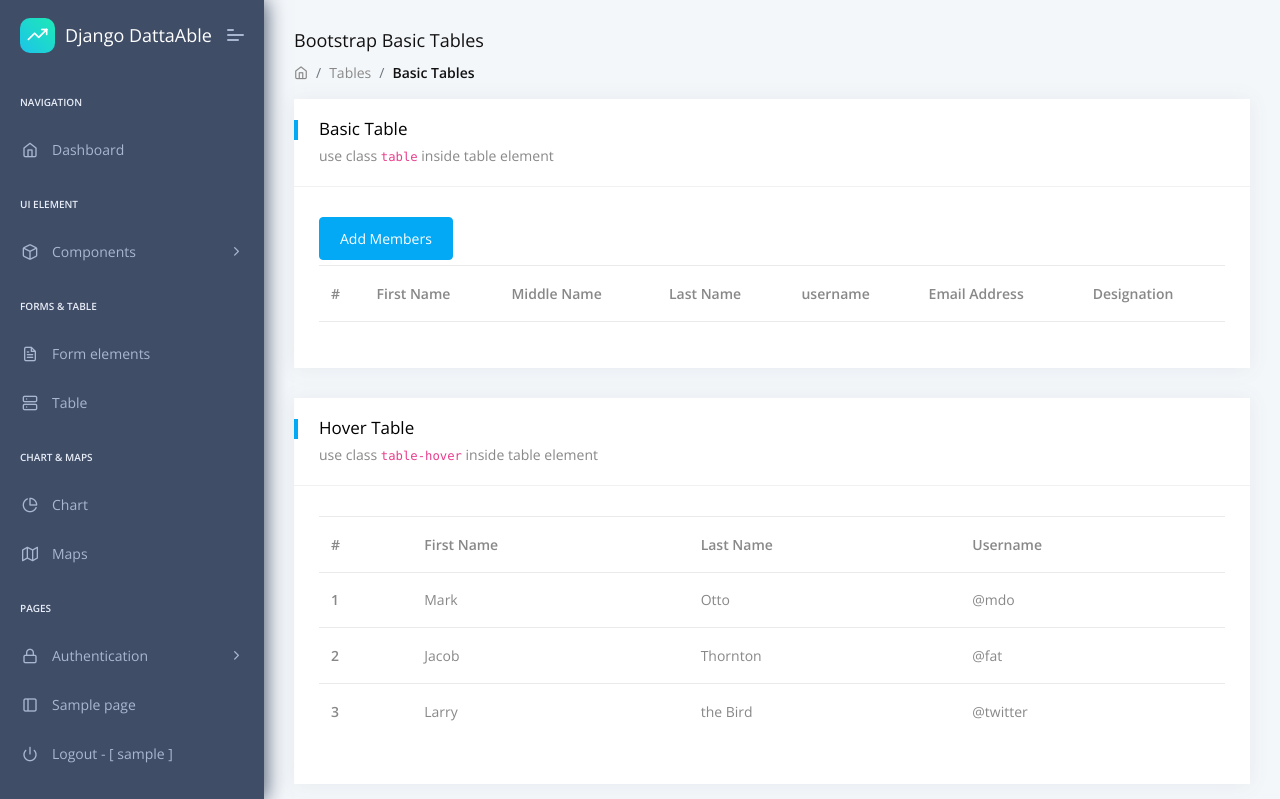
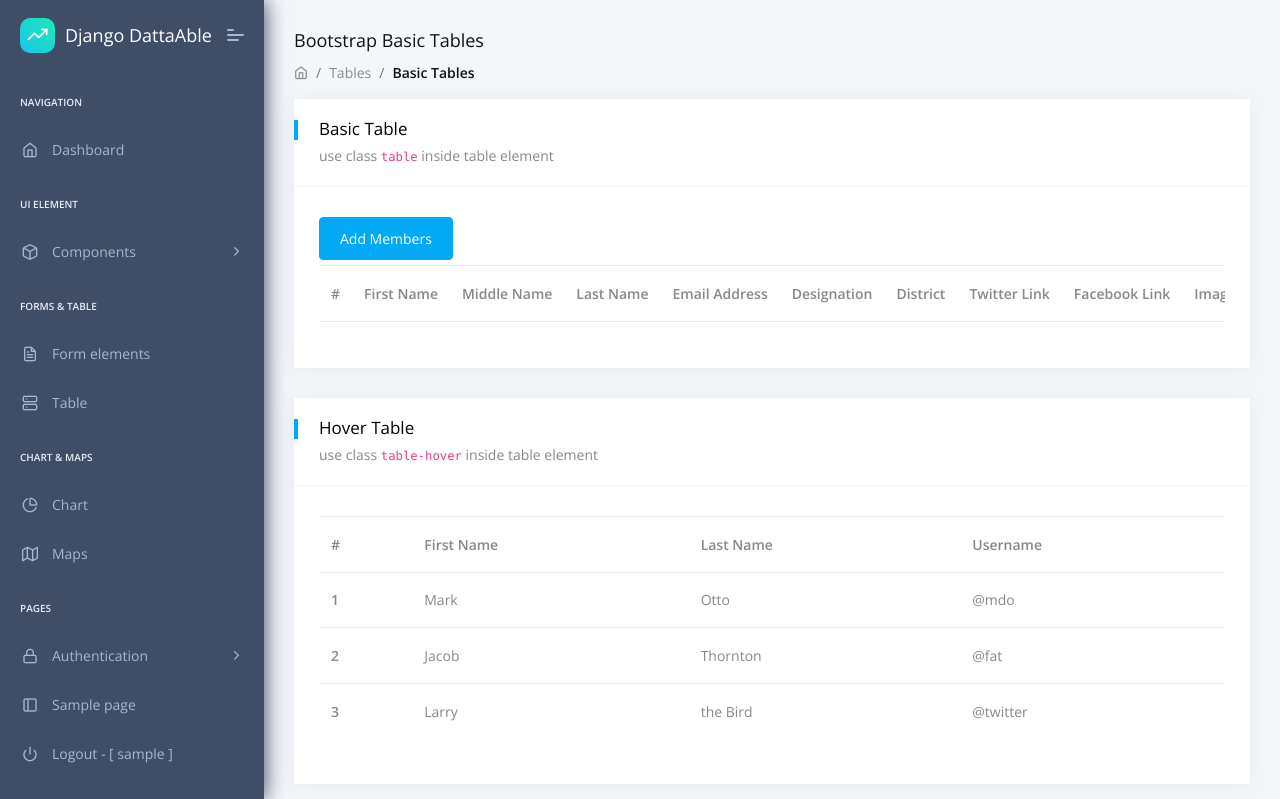
Before and after one commit to VeshRaazThapa/Django-DattaAble-Admin, a Django app: page /member_table in a window 1280 px wide. Shown: the top 799 px of the page. Run offline with Django 3.2, Linux system fonts and the light colour scheme; the visitor is signed in with stand-in values (Sample User, id 1); lists and menus that the app fills with data are empty; some libraries are stand-ins or nearby versions.

Commit message:
members forms added

```diff
--- a/app/views.py
+++ b/app/views.py
@@ -9,7 +9,7 @@ from django.template import loader
 from django.http import HttpResponse
 from django import template
 from app import models
-from app.forms import UserInfoForm,MemberInfoForm
+from app.forms import MemberInfoForm
 from django.http import HttpResponseRedirect
 
 @login_required(login_url="/login/")
@@ -34,24 +34,17 @@ def pages(request):
         if 'member_table' in load_template:
             context['membersinfo'] = models.MemberInfo.objects.all()
             load_template = 'ui-tables.html'
-            print(load_template)
-            print(context)
 
         if 'add_members' in load_template:
             load_template = 'ui-forms.html'
-            # from usermodel
-            context['user_forms'] = UserInfoForm
             #custom membermodel
-            context['member_forms'] = MemberInfoForm
+            context['member_form'] = MemberInfoForm
             if request.method == 'POST':
-                userform = UserInfoForm(request.POST)
                 memberform = MemberInfoForm(request.POST)
-                if userform.is_valid() :
-                    userform.save()
-                    # memberform.save()
-                    return HttpResponseRedirect('ui-tables.html')
+                if memberform.is_valid():
+                    memberform.save()
+                    return HttpResponseRedirect('index.html')
             else:
-                userform = UserInfoForm()
                 memberform = MemberInfoForm()
 
         html_template = loader.get_template(load_template)
--- a/core/templates/ui-forms.html
+++ b/core/templates/ui-forms.html
@@ -315,7 +315,7 @@
     #auto form generated by django
     <form class="post-form" method="POST" action="{% url 'add_members' %}">
         {% csrf_token %}
-        {{user_forms.as_p}}
+        {{member_form.as_p}}
         <button type="submit" class='save btn btn-default' >Save</button>
     </form>
 </div>
--- a/core/templates/ui-tables.html
+++ b/core/templates/ui-tables.html
@@ -49,9 +49,14 @@
                                                 <th>First Name</th>
                                                 <th>Middle Name</th>
                                                 <th>Last Name</th>
-                                                <th>username</th>
                                                 <th>Email Address</th>
                                                 <th>Designation</th>
+                                                <th>District</th>
+                                                <th>Twitter Link</th>
+                                                <th>Facebook Link</th>
+                                                <th>Image</th>
+                                                <th>Featured Member</th>
+                                                <th>Home Featured Member</th>
 
                                             </tr>
                                         </thead>
@@ -59,13 +64,18 @@
 
                                         {% for member in membersinfo %}
                                             <tr>
-                                                <th scope="row">{{member.member.id}}</th>
-                                                    <td>{{member.member.first_name}}</td>
+                                                <th scope="row">{{member.member_id}}</th>
+                                                    <td>{{member.first_name}}</td>
                                                     <td>{{member.middle_name}}</td>
-                                                    <td>{{member.member.last_name}}</td>
-                                                    <td>{{member.member.username}}</td>
-                                                    <td>{{member.member.email}}</td>
+                                                    <td>{{member.last_name}}</td>
+                                                    <td>{{member.email}}</td>
                                                     <td>{{member.designation}}</td>
+                                                    <td>{{member.district}}</td>
+                                                    <td>{{member.profile_link_twt}}</td>
+                                                    <td>{{member.profile_link_fb}}</td>
+                                                    <td>{{member.image}}</td>
+                                                    <td>{{member.is_featured_member}}</td>
+                                                    <td>{{member.is_home_featured_member}}</td>
 
                                             </tr>
                                         {% endfor %}
```
Also changed, not shown: app/forms.py (+3 -8 lines), app/models.py (+10 -8 lines), app/migrations/0001_initial.py, app/migrations/0002_auto_20201210_0627.py (added), app/migrations/0002_memberinfo_middle_name.py (deleted), profilepics/download_qI1JtM1.jpeg (added).
